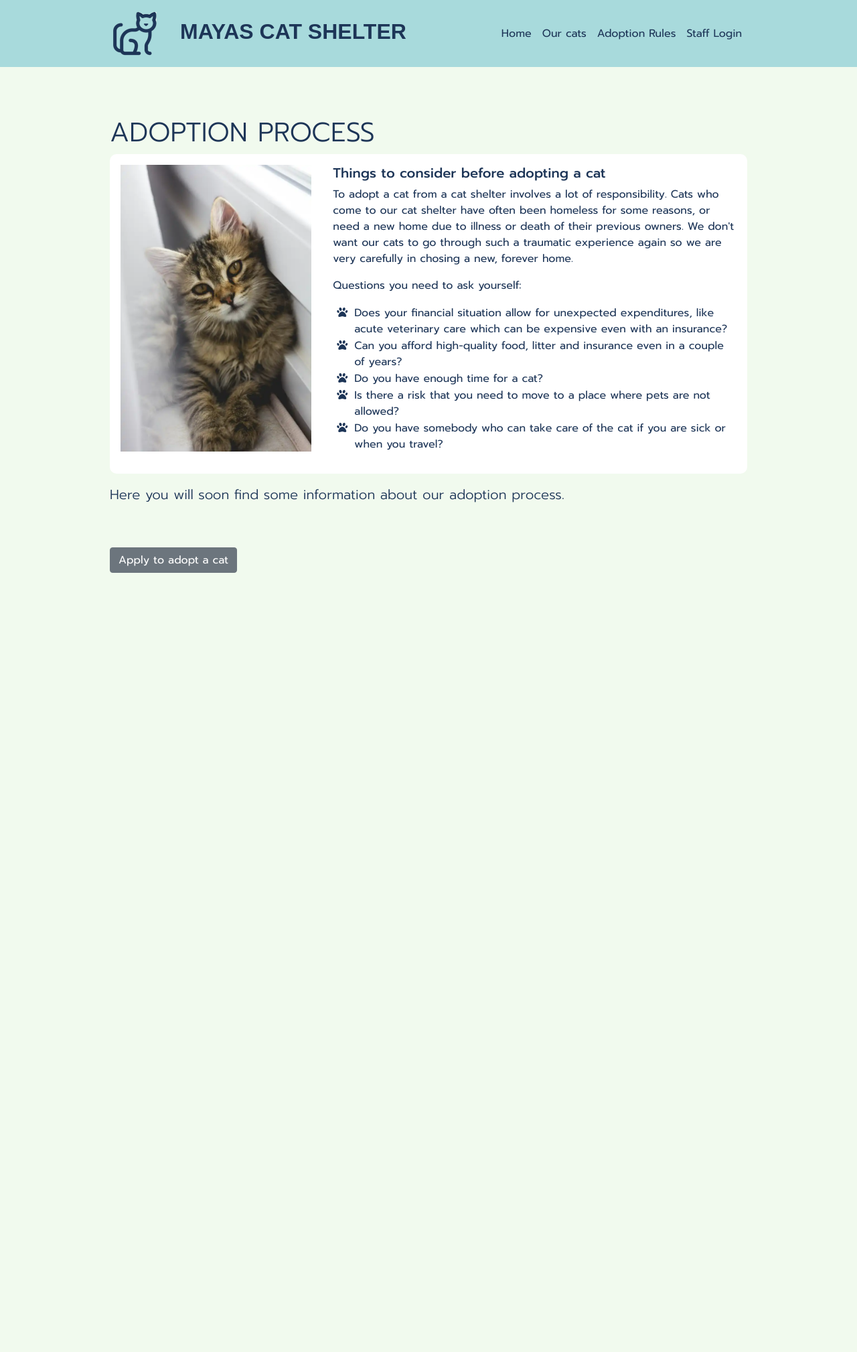
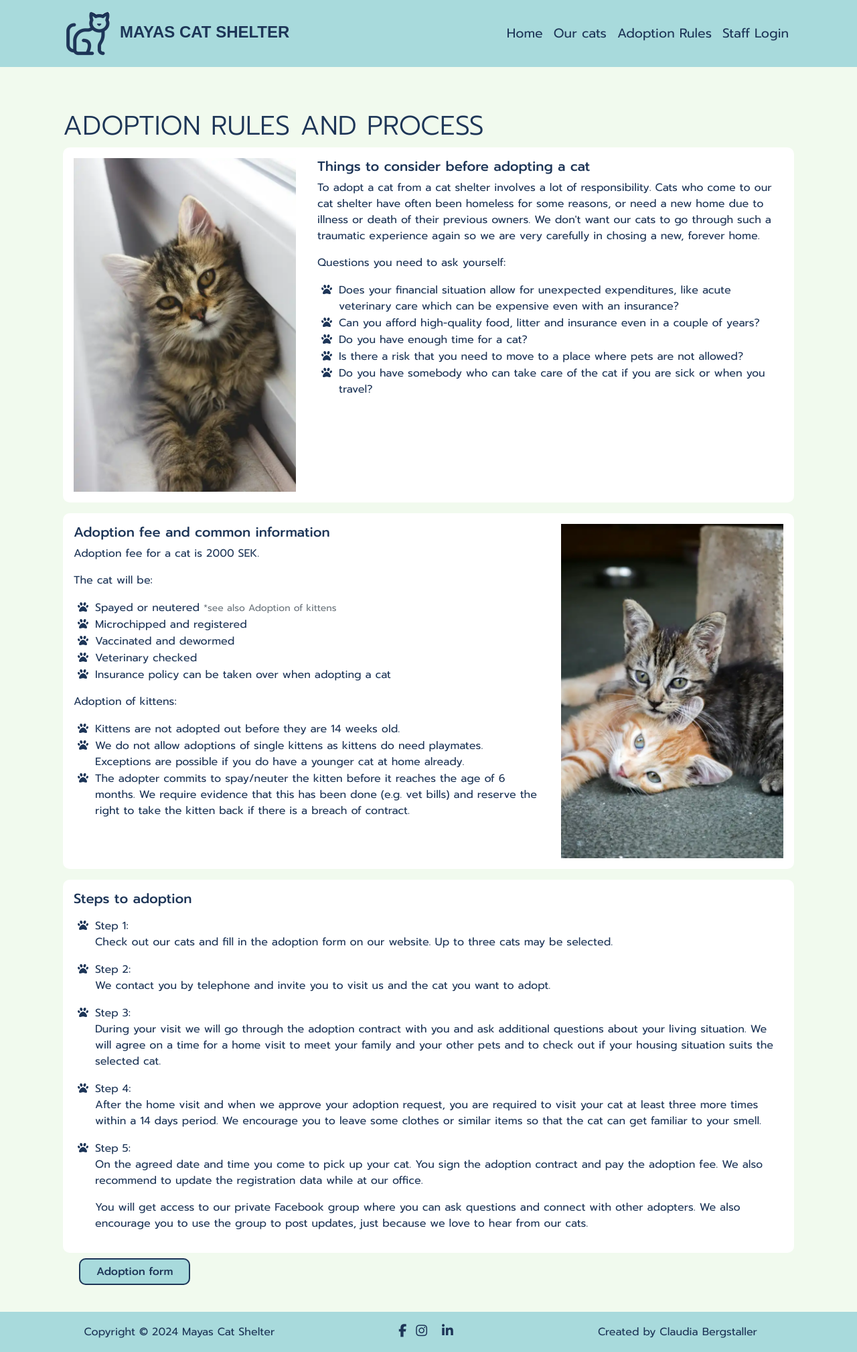
Before and after one commit to ClaudiaInSweden/mayas_cat_shelter, a Django app: template templates/adoption_rules.html in a window 1280 px wide. Shown: the whole page at 67% size. Before the commit the page ends 855 px from the top, so only its background shows below. Run offline with Django 3.2, Linux system fonts and the light colour scheme; the template is opened without the code that fills it, so the values that code supplies are empty; some libraries are stand-ins or nearby versions; some web fonts are replaced.

Commit message:
Add content to footer, add footer to all templates

```diff
--- a/static/css/style.css
+++ b/static/css/style.css
@@ -1,11 +1,12 @@
 html {
   height: 100%;
+  box-sizing: border-box;
 }
 :root {
   --color: #1D3557;
 }
 body {
-  margin-bottom: 60px; /* Margin bottom by footer height */
+  /* margin-bottom: 60px;  */
   font-size: 1rem;
   font-family: "Prompt", sans-serif !important;
   color: #1D3557 !important;
@@ -13,6 +14,9 @@ body {
   min-height: 100%;
   display: flex;
   flex-direction: column;
+  position: relative;
+  margin: 0;
+  box-sizing: inherit;
 }
 
 .prompt-regular {
@@ -23,7 +27,7 @@ body {
 
 main {
   position: relative;
-  top: 110px;
+  padding-top: 100px;
 }
 
 h1, h2, h3 {
@@ -53,6 +57,7 @@ h1, h2, h3 {
 }
 .navbar-light .navbar-nav .nav-link {
   color: #1D3557;
+  font-size: 1.2rem;
 }
 .navbar-toggler-icon {
   color: #1D3557 !important;
@@ -63,12 +68,18 @@ h1, h2, h3 {
 /* Footer  */
 .footer {
   margin-top: auto;
+  position: sticky;
   width: 100%;
-  height: 60px; /* Set the fixed height of the footer here */
-  line-height: 60px; /* Vertically center the text there */
+  height: 60px;
+  line-height: 60px;
   background-color: #a8dadc;
   color: #1D3557;
 }
+.footer i {
+  color: #1D3557;
+  font-size: 1.2rem;
+}
+
 /* Home Page */
 .carousel-item {
   height: 65vh;
@@ -90,7 +101,7 @@ h1, h2, h3 {
   text-decoration: none;
 }
 .carousel-caption h5:hover {
-  color: #457b9d;
+  font-size: 2.5rem;
 }
 /* Cats page */
 .card-body {
@@ -163,6 +174,9 @@ legend.custom-border {
 	list-style: none;
 	margin-left: 0;
   text-indent: -1em;
+}
+.pawlist p {
+  text-indent: 0;
 }
 .pawlist li:before {
   font-family: 'FontAwesome';
@@ -237,27 +251,27 @@ input[type="reset"] {
   background-color: #f1faee;
 }
 
-@media screen and (max-width: 576px) {
+@media screen and (max-width: 768px) {
   .logotype {
     display: none;
   }
+  .carousel-item {
+    height: 45vh;
+    /* min-height: 350px; */
 }
 @media screen and (min-width: 576px) {
   .logotype {
     padding-right: 30px;
   }
-
   .logo {
     font-size: 2em;
   }
 }
-
 @media (min-width: 1200px) {
   .container {
     width: 1000px;
   }
 }
-
 @media (min-width: 768px) {
   .animate {
     animation-duration: 0.3s;
@@ -266,42 +280,36 @@ input[type="reset"] {
     -webkit-animation-fill-mode: both;
   }
 }
-
 @keyframes slideIn {
   0% {
     transform: translateY(1rem);
     opacity: 0;
   }
-
   100% {
     transform: translateY(0rem);
     opacity: 1;
   }
-
   0% {
     transform: translateY(1rem);
     opacity: 0;
   }
 }
-
 @-webkit-keyframes slideIn {
   0% {
     -webkit-transform: transform;
     -webkit-opacity: 0;
   }
-
   100% {
     -webkit-transform: translateY(0);
     -webkit-opacity: 1;
   }
-
   0% {
     -webkit-transform: translateY(1rem);
     -webkit-opacity: 0;
   }
 }
-
 .slideIn {
   -webkit-animation-name: slideIn;
   animation-name: slideIn;
 }
+}
--- a/templates/adoption_rules.html
+++ b/templates/adoption_rules.html
@@ -10,13 +10,13 @@
   <section class="py-5">
     <div class="container mt-3">
       <div class="row">
-      <h1 class="fw-light">Adoption Process</h1>
+      <h1 class="fw-light">Adoption Rules and Process</h1>
     </div>
 
     <div class="card mb-3">
       <div class="row g-0">
         <div class="col-md-4">
-          <img src="static/images/borna-bevanda-VwqecUsYKvs-unsplash.webp" class="img-fluid rounded-start p-3" alt="...">
+          <img src="static/images/borna-bevanda-VwqecUsYKvs-unsplash.webp" class="img-fluid rounded-start p-3" alt="Image Cat">
         </div>
         <div class="col-md-8">
           <div class="card-body">
@@ -33,22 +33,84 @@
                 <li>Is there a risk that you need to move to a place where pets are not allowed?</li>
                 <li>Do you have somebody who can take care of the cat if you are sick or when you travel? </li>
               </ul>
-
           </div>
         </div>
       </div>
     </div>
-    <div class="row">
-      <p class="lead">Here you will soon find some information about our adoption process.</p>
+    <div class="card mb-3">
+      <div class="row g-0">
+
+        <div class="col-md-8">
+          <div class="card-body">
+            <h5 class="card-title">Adoption fee and common information</h5>
+            <p class="card-text">Adoption fee for a cat is 2000 SEK. </p>
+            <p>The cat will be:</p>
+              <ul class="pawlist">
+                <li>Spayed or neutered  <small class="text-muted">*see also Adoption of kittens</small></li>
+                <li>Microchipped and registered </li>
+                <li>Vaccinated and dewormed </li>
+                <li>Veterinary checked</li>
+                <li>Insurance policy can be taken over when adopting a cat</li>
+              </ul>
+
+              <p>Adoption of kittens:</p>
+              <ul class="pawlist">
+                <li>Kittens are not adopted out before they are 14 weeks old.</li>
+                <li>We do not allow adoptions of single kittens as kittens do need playmates. Exceptions are possible if
+                  you do have a younger cat at home already. </li>
+                <li>The adopter commits to spay/neuter the kitten before it reaches the age of 6 months. We require
+                  evidence that this has been done (e.g. vet bills) and reserve the right to take the kitten back if there is a breach of contract.
+                </li>
+              </ul>
+          </div>
+        </div>
+        <div class="col-md-4">
+          <img src="static/images/little-plant-WHx8_Dq01IM-unsplash.webp" class="img-fluid rounded-start p-3" alt="Image Kittens">
+        </div>
+      </div>
     </div>
-    </div>
-  </section>
+    <div class="card mb-3">
+      <div class="row g-0">
+        <div class="col-md-12">
+          <div class="card-body">
+            <h5 class="card-title">Steps to adoption</h5>
+            <p class="card-text"></p>
+              <ul class="pawlist">
+                <li>Step 1:
+                  <p>Check out our cats and fill in the adoption form on our website. Up to three cats may be selected.</p>
+                </li>
+                <li>Step 2:
+                  <p>We contact you by telephone and invite you to visit us and the cat you want to adopt.</p>
+                </li>
+                <li>Step 3:
+                  <p>During your visit we will go through the adoption contract with you and ask additional questions
+                    about your living situation. We will agree on a time for a home
+                    visit to meet your family and your other pets and to check out if your housing situation suits the
+                    selected cat.</p>
+                </li>
+                <li>Step 4:
+                  <p>After the home visit and when we approve your adoption request, you are required to visit your cat
+                    at least three more times within a 14 days period. We encourage you to leave some clothes or similar
+                    items so that the cat can get familiar to your smell. </p>
+                </li>
+                <li>Step 5:
+                  <p>On the agreed date and time you come to pick up your cat. You sign the adoption contract and pay
+                    the adoption fee. We also recommend to update the registration data while at our office. </p>
+                  <p>You will get access to our private Facebook group where you can ask questions and connect with
+                    other adopters. We also encourage you to use the group to post updates, just because we love to hear
+                    from our cats.</p>
+                </li>
+              </ul>
+          </div>
+        </div>
+      </div>
 
-  <div class="container">
-    <a href="{% url 'adoption' %}" class="btn btn-secondary">Apply to adopt a cat</a>
-
+</div>
+   <div class="container">
+    <a href="{% url 'adoption' %}" class="btn-card mt-5">Adoption form</a>
   </div>
-
+</div>
+</section>
 
 </main>
   {% endblock %}
--- a/templates/base.html
+++ b/templates/base.html
@@ -89,7 +89,8 @@
 
 
 {% endblock %}
-
+<div class="push"></div>
+{% include "footer.html" %}
 {% block scripts %}
 {% endblock %}
 <!-- Scripts -->
--- /dev/null
+++ b/templates/footer.html
@@ -0,0 +1,19 @@
+{% load static %}
+
+<footer class="footer">
+    <div class="container text-center">
+        <div class="row">
+        <div class="col-sm">
+            <span>Copyright &copy <script>document.write(new Date().getFullYear())</script> Mayas Cat Shelter</span>
+        </div>
+        <div class="col-sm">
+            <a href="https://www.facebook.com/" aria-label="Visit us on Facebook" target="_blank" rel="noopener"><i class="fab fa-facebook-f px-10"></i></a>
+            <a href="https://www.instagram.com/" aria-label="Visit us on Instagram" target="_blank" rel="noopener"><i class="fab fa-instagram px-2"></i></a>
+            <a href="https://www.linkedin.com/" aria-label="Visit us on Linkedin" target="_blank" rel="noopener"><i class="fab fa-linkedin-in px-2"></i></a>
+        </div>
+        <div class="col-sm">
+            <span>Created by Claudia Bergstaller</span>
+        </div>
+    </div>
+    </div>
+  </footer>
--- a/templates/index.html
+++ b/templates/index.html
@@ -45,10 +45,10 @@
   </section>
 
   <!-- Footer -->
-<footer class="footer">
+<!-- <footer class="footer">
   <div class="container">
     <span class="text-muted">Place sticky footer content here.</span>
   </div>
-</footer>
+</footer> -->
 
   {% endblock %}
```
Also changed, not shown: templates/cats.html (+4 -4 lines), static/images/cat_background.png (deleted), static/images/default-cat.png (deleted), static/images/humberto-arellano-N_G2Sqdy9QY-unsplash.webp (added), static/images/little-plant-WHx8_Dq01IM-unsplash.webp (added).
